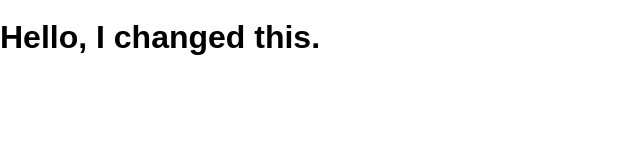
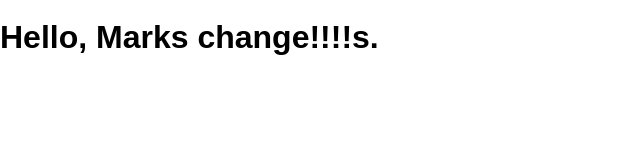
Before and after one commit to mdewey/gittest, a website: page public/index.html in a window 1280 px wide. Shown: the whole page, without its empty margins (0-640 px from the left). Drawn offline with Linux system fonts and the light colour scheme.

Commit message:
marks change

```diff
--- a/public/index.html
+++ b/public/index.html
@@ -8,6 +8,6 @@
     <link rel="stylesheet" href="/screen.css" />
   </head>
   <body>
-    <h1 class="hello-world">Hello, I changed this.</h1>
+    <h1 class="hello-world">Hello, Marks change!!!!s.</h1>
   </body>
 </html>
```
